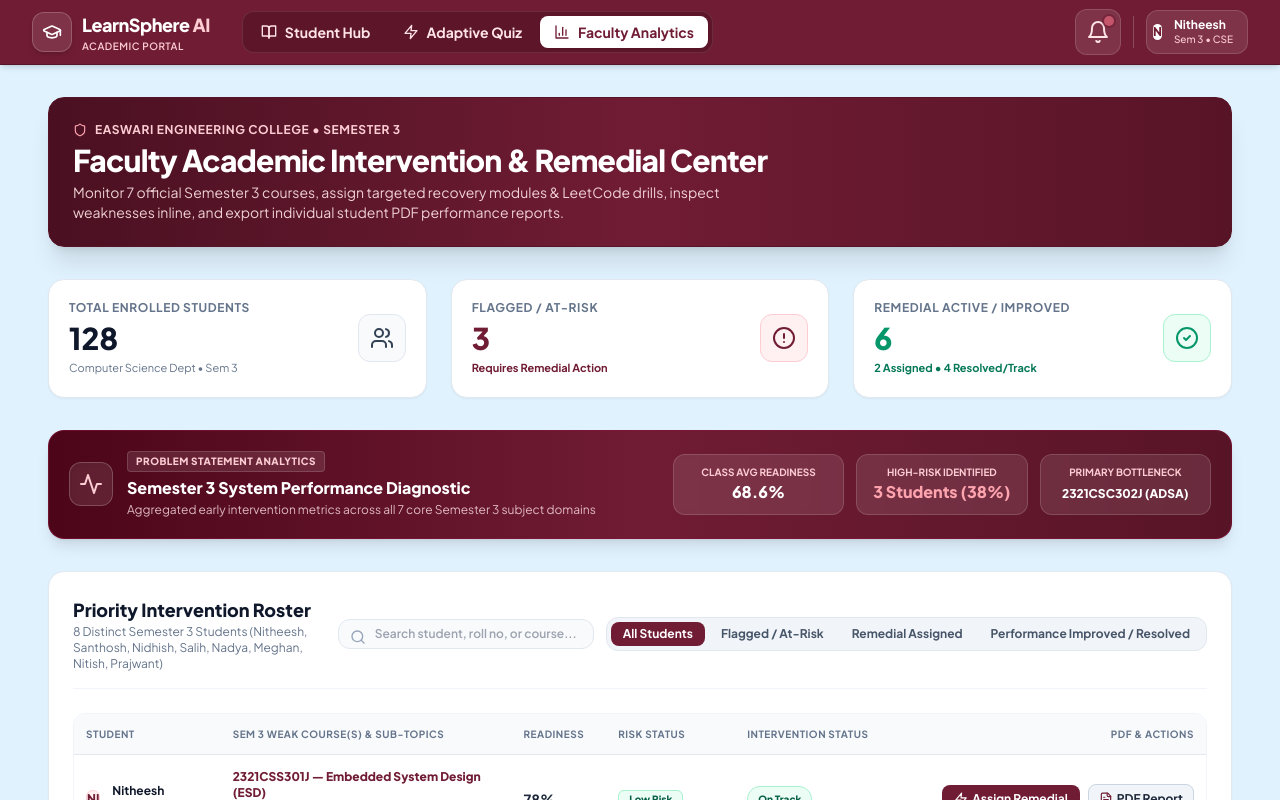
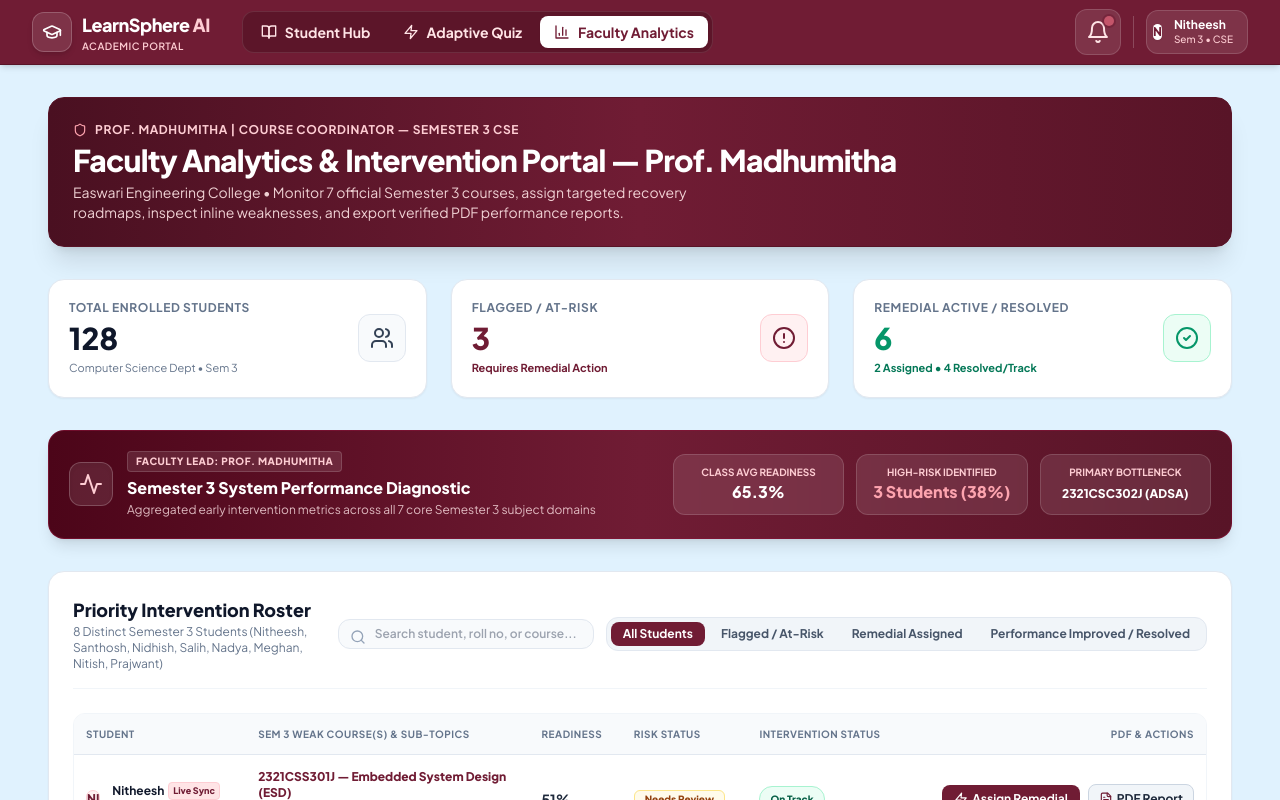
Before and after one commit to nitheesh0501/learnsphere-ai, a React (Vite) app in the folder frontend/: page / in a window 1280 px wide. Both pictures are taken after a click on the button "Faculty Analytics". Shown: the top 800 px of the page. Built offline with nearby package versions, Linux system fonts and the light colour scheme.

Commit message:
Feat: Synced Nitheesh readiness score dynamically between Student and Faculty views via localStorage and updated faculty name to Prof. Madhumitha

```diff
--- a/frontend/src/App.jsx
+++ b/frontend/src/App.jsx
@@ -10,10 +10,23 @@ export default function App() {
   const [activeTab, setActiveTab] = useState('hub'); // 'hub' | 'quiz' | 'analytics'
   const [quizSubject, setQuizSubject] = useState(null);
 
-  // Initialize readinessScore state from localStorage or default 78.0
+  // Initialize readinessScore state from localStorage or default fallback 51.0
   const [readinessScore, setReadinessScore] = useState(() => {
     const saved = localStorage.getItem('learnsphere_readiness');
-    return saved ? Number(saved) : 78.0;
+    if (saved && !isNaN(Number(saved))) return Number(saved);
+
+    // Calculate initial baseline readiness from localStorage subjects if available
+    const savedSubjects = localStorage.getItem('learnsphere_subjects');
+    if (savedSubjects) {
+      try {
+        const parsed = JSON.parse(savedSubjects);
+        if (Array.isArray(parsed) && parsed.length === 7) {
+          const totalPct = parsed.reduce((acc, sub) => acc + ((Number(sub.internalMarks) || 0) / (Number(sub.maxMarks) || 50)) * 100, 0);
+          return Math.round(totalPct / 7);
+        }
+      } catch (e) {}
+    }
+    return 51.0;
   });
 
   // Auto-save readinessScore to localStorage whenever it updates
@@ -72,6 +85,7 @@ export default function App() {
           {activeTab === 'analytics' && (
             <FacultyAnalytics
               addToast={addToast}
+              nitheeshReadiness={readinessScore}
             />
           )}
         </main>
@@ -84,7 +98,7 @@ export default function App() {
             </div>
 
             <div>
-              <p>© 2026 Academic Analytics Engine. All rights reserved.</p>
+              <p>© 2026 Academic Analytics Engine. Verified by Prof. Madhumitha.</p>
             </div>
           </div>
         </footer>
--- a/frontend/src/pages/FacultyAnalytics.jsx
+++ b/frontend/src/pages/FacultyAnalytics.jsx
@@ -14,10 +14,10 @@ const facultyRosterData = [
     weak_subject: "2321CSS301J — Embedded System Design (ESD)",
     subTopics: ["GPIO Timers", "PWM Generation"],
     concept_gaps: ["GPIO Timers", "PWM Generation"],
-    readinessScore: "78%",
-    readiness_score: 78.0,
-    riskStatus: "Low Risk",
-    risk_level: "Low Risk",
+    readinessScore: "51%",
+    readiness_score: 51.0,
+    riskStatus: "Needs Review",
+    risk_level: "Needs Review",
     interventionStatus: "On Track",
     status: "On Track",
     avatar: "NI",
@@ -254,7 +254,7 @@ const facultyRosterData = [
   }
 ];
 
-export default function FacultyAnalytics({ addToast }) {
+export default function FacultyAnalytics({ addToast, nitheeshReadiness }) {
   const [students, setStudents] = useState(() => {
     const saved = localStorage.getItem('learnsphere_roster');
     if (saved) {
@@ -274,6 +274,28 @@ export default function FacultyAnalytics({ addToast }) {
 
   const [searchTerm, setSearchTerm] = useState('');
   const [filterStatus, setFilterStatus] = useState('All Students');
+
+  // DYNAMICALLY FETCH NITHEESH'S CURRENT READINESS SCORE FROM LOCALSTORAGE OR PROP
+  const getDynamicNitheeshReadinessScore = () => {
+    if (nitheeshReadiness !== undefined && nitheeshReadiness !== null && !isNaN(Number(nitheeshReadiness))) {
+      return Math.round(Number(nitheeshReadiness));
+    }
+    const savedReadiness = localStorage.getItem('learnsphere_readiness');
+    if (savedReadiness && !isNaN(Number(savedReadiness))) {
+      return Math.round(Number(savedReadiness));
+    }
+    const savedSubjects = localStorage.getItem('learnsphere_subjects');
+    if (savedSubjects) {
+      try {
+        const parsed = JSON.parse(savedSubjects);
+        if (Array.isArray(parsed) && parsed.length === 7) {
+          const totalPct = parsed.reduce((acc, sub) => acc + ((Number(sub.internalMarks) || 0) / (Number(sub.maxMarks) || 50)) * 100, 0);
+          return Math.round(totalPct / 7);
+        }
+      } catch (e) {}
+    }
+    return 51;
+  };
 
   // DIRECT ACTION 1: INSTANT ASSIGN REMEDIAL ROADMAP (NO POPUPS / NO MODALS)
   const handleAssignRemedialDirect = (stu) => {
@@ -301,9 +323,31 @@ export default function FacultyAnalytics({ addToast }) {
 
   // DIRECT ACTION 2: FACULTY INDIVIDUAL STUDENT PDF REPORT DOWNLOAD HANDLER
   const handleDownloadStudentPDF = (stu) => {
-    const numScore = typeof stu.readinessScore === 'string'
+    let numScore = typeof stu.readinessScore === 'string'
       ? parseFloat(stu.readinessScore)
-      : (stu.readiness_score || 78.0);
+      : (stu.readiness_score || 51.0);
+
+    let stuSubjects = stu.subjects;
+
+    // DYNAMIC SYNC FOR NITHEESH: Read live subject marks and readiness score from localStorage
+    if (stu.id === "NI_H" || stu.name === "Nitheesh") {
+      numScore = getDynamicNitheeshReadinessScore();
+      const savedSubjects = localStorage.getItem('learnsphere_subjects');
+      if (savedSubjects) {
+        try {
+          const parsed = JSON.parse(savedSubjects);
+          if (Array.isArray(parsed) && parsed.length === 7) {
+            stuSubjects = parsed.map(s => ({
+              code: s.code,
+              name: s.name,
+              score: Number(s.internalMarks) || 0,
+              max: Number(s.maxMarks) || 50,
+              status: Number(s.internalMarks) > 40 ? 'Strong' : Number(s.internalMarks) >= 35 ? 'Average' : 'Weak'
+            }));
+          }
+        } catch (e) {}
+      }
+    }
 
     generateStudentPDFReport({
       name: stu.name || stu.student_name,
@@ -313,7 +357,7 @@ export default function FacultyAnalytics({ addToast }) {
       semester: "Semester 3 (CSE)",
       readinessScore: numScore,
       riskLevel: stu.riskStatus || stu.risk_level,
-      subjects: stu.subjects,
+      subjects: stuSubjects,
       recommendations: stu.recommendations || [
         `Targeted intervention for weak subject: ${stu.weakSubject || stu.weak_subject}`,
         "Complete 6-Week Adaptive Recovery Roadmap drills in Focus Mode."
@@ -354,8 +398,11 @@ export default function FacultyAnalytics({ addToast }) {
   const remedialAssignedCount = students.filter((s) => (s.interventionStatus || s.status) === 'Remedial Assigned').length;
   const resolvedCount = students.filter((s) => (s.interventionStatus || s.status) === 'Resolved' || (s.interventionStatus || s.status) === 'On Track').length;
 
-  // SAFE CLASS AVERAGE READINESS CALCULATION
+  // SAFE CLASS AVERAGE READINESS CALCULATION (DYNAMIC FOR NITHEESH)
   const validReadinesses = students.map(s => {
+    if (s.id === "NI_H" || s.name === "Nitheesh") {
+      return getDynamicNitheeshReadinessScore();
+    }
     if (typeof s.readinessScore === 'string') return parseFloat(s.readinessScore) || 0;
     return Number(s.readiness_score) || 0;
   });
@@ -366,18 +413,18 @@ export default function FacultyAnalytics({ addToast }) {
   return (
     <div className="space-y-8 max-w-7xl mx-auto px-2 sm:px-4">
 
-      {/* Header Banner */}
+      {/* Header Banner: Faculty Analytics & Intervention Portal — Prof. Madhumitha */}
       <div className="flex flex-col md:flex-row items-start md:items-center justify-between gap-4 bg-gradient-to-r from-[#4A1021] via-[#701C34] to-[#581427] p-5 sm:p-6 rounded-2xl border border-[#581427] text-white shadow-xl">
         <div>
           <div className="flex items-center space-x-2 text-rose-200 text-xs font-bold uppercase tracking-wider mb-1">
             <Shield className="w-3.5 h-3.5 text-rose-300" />
-            <span>Easwari Engineering College • Semester 3</span>
+            <span>Prof. Madhumitha | Course Coordinator — Semester 3 CSE</span>
           </div>
           <h1 className="text-xl sm:text-2xl md:text-3xl font-black text-white tracking-tight">
-            Faculty Academic Intervention & Remedial Center
+            Faculty Analytics & Intervention Portal — Prof. Madhumitha
           </h1>
           <p className="text-rose-100/90 text-xs sm:text-sm mt-1 max-w-2xl leading-relaxed">
-            Monitor 7 official Semester 3 courses, assign targeted recovery modules & LeetCode drills, inspect weaknesses inline, and export individual student PDF performance reports.
+            Easwari Engineering College • Monitor 7 official Semester 3 courses, assign targeted recovery roadmaps, inspect inline weaknesses, and export verified PDF performance reports.
           </p>
         </div>
       </div>
@@ -412,7 +459,7 @@ export default function FacultyAnalytics({ addToast }) {
         {/* KPI 3: Remedial Assigned & Performance Improved */}
         <div className="bg-white rounded-2xl border border-slate-200 p-5 flex items-center justify-between shadow-sm sm:col-span-2 lg:col-span-1">
           <div>
-            <p className="text-xs font-bold text-slate-500 uppercase tracking-wider">Remedial Active / Improved</p>
+            <p className="text-xs font-bold text-slate-500 uppercase tracking-wider">Remedial Active / Resolved</p>
             <p className="text-3xl font-black text-emerald-600 mt-1">{remedialAssignedCount + resolvedCount}</p>
             <p className="text-[11px] text-emerald-700 font-bold mt-1">{remedialAssignedCount} Assigned • {resolvedCount} Resolved/Track</p>
           </div>
@@ -432,7 +479,7 @@ export default function FacultyAnalytics({ addToast }) {
           <div>
             <div className="flex items-center space-x-2">
               <span className="text-[10px] font-black uppercase tracking-wider text-rose-200 bg-white/10 px-2 py-0.5 rounded border border-white/15">
-                Problem Statement Analytics
+                Faculty Lead: Prof. Madhumitha
               </span>
             </div>
             <h3 className="text-base font-extrabold text-white mt-1">
@@ -503,7 +550,7 @@ export default function FacultyAnalytics({ addToast }) {
           </div>
         </div>
 
-        {/* Roster Table (8 DISTINCT STUDENTS HARDCODED, WEAKNESSES DIRECTLY IN TABLE CELL, CLEAN READINESS SCORE CELL) */}
+        {/* Roster Table (8 DISTINCT STUDENTS HARDCODED, NITHEESH READINESS DYNAMIC FROM LOCALSTORAGE) */}
         <div className="overflow-x-auto no-scrollbar border border-slate-100 rounded-xl">
           <table className="w-full text-left text-xs min-w-[780px]">
             <thead>
@@ -518,12 +565,21 @@ export default function FacultyAnalytics({ addToast }) {
             </thead>
             <tbody className="divide-y divide-slate-100">
               {filteredStudents.map((stu) => {
+                const isNitheesh = stu.id === "NI_H" || stu.name === "Nitheesh";
                 const sName = stu.name || stu.student_name;
                 const sRoll = stu.rollNo || stu.student_code;
                 const sWeak = stu.weakSubject || stu.weak_subject;
                 const sGaps = stu.subTopics || stu.concept_gaps || [];
-                const rScore = stu.readinessScore || `${stu.readiness_score}%`;
-                const rRisk = stu.riskStatus || stu.risk_level;
+
+                // Nitheesh's readiness score dynamically fetches from localStorage/state
+                const rScore = isNitheesh
+                  ? `${getDynamicNitheeshReadinessScore()}%`
+                  : (stu.readinessScore || `${stu.readiness_score}%`);
+
+                const rRisk = isNitheesh
+                  ? (getDynamicNitheeshReadinessScore() >= 75 ? 'Low Risk' : getDynamicNitheeshReadinessScore() >= 60 ? 'Needs Review' : 'Needs Review')
+                  : (stu.riskStatus || stu.risk_level);
+
                 const iStatus = stu.interventionStatus || stu.status;
                 const sAvatar = stu.avatar || sName.substring(0, 2).toUpperCase();
 
@@ -537,7 +593,14 @@ export default function FacultyAnalytics({ addToast }) {
                           {sAvatar}
                         </div>
                         <div>
-                          <p className="font-bold text-slate-900">{sName}</p>
+                          <p className="font-bold text-slate-900 flex items-center gap-1">
+                            <span>{sName}</span>
+                            {isNitheesh && (
+                              <span className="text-[9px] font-extrabold bg-rose-100 text-[#701C34] px-1 py-0.2 rounded border border-rose-200">
+                                Live Sync
+                              </span>
+                            )}
+                          </p>
                           <p className="text-[10px] text-slate-500 font-medium">{sRoll}</p>
                         </div>
                       </div>
@@ -555,7 +618,7 @@ export default function FacultyAnalytics({ addToast }) {
                       </div>
                     </td>
 
-                    {/* Readiness Score Cell (Direct rendering without orphaned % symbol) */}
+                    {/* Readiness Score Cell (Dynamically synced for Nitheesh) */}
                     <td className="py-3.5 px-3">
                       <span className="font-bold text-slate-800 text-sm">{rScore}</span>
                     </td>
--- a/frontend/src/utils/pdfExport.js
+++ b/frontend/src/utils/pdfExport.js
@@ -312,10 +312,10 @@ export const generateStudentPDFReport = (studentData) => {
     stepY += 52;
   });
 
-  // 6. FOOTER BRANDING BANNER
+  // 6. FOOTER BRANDING & FACULTY VERIFICATION BANNER
   ctx.fillStyle = '#64748B';
   ctx.font = 'bold 11px sans-serif';
-  ctx.fillText('Generated by LearnSphere AI Academic Engine • Confidential Student Report', 70, 1630);
+  ctx.fillText('Generated by LearnSphere AI • Verified by Faculty In-Charge: Prof. Madhumitha (Easwari Engineering College)', 70, 1630);
   ctx.fillText('Page 1 of 1', 1080, 1630);
 
   // Convert canvas to JPEG image Data URL
```
